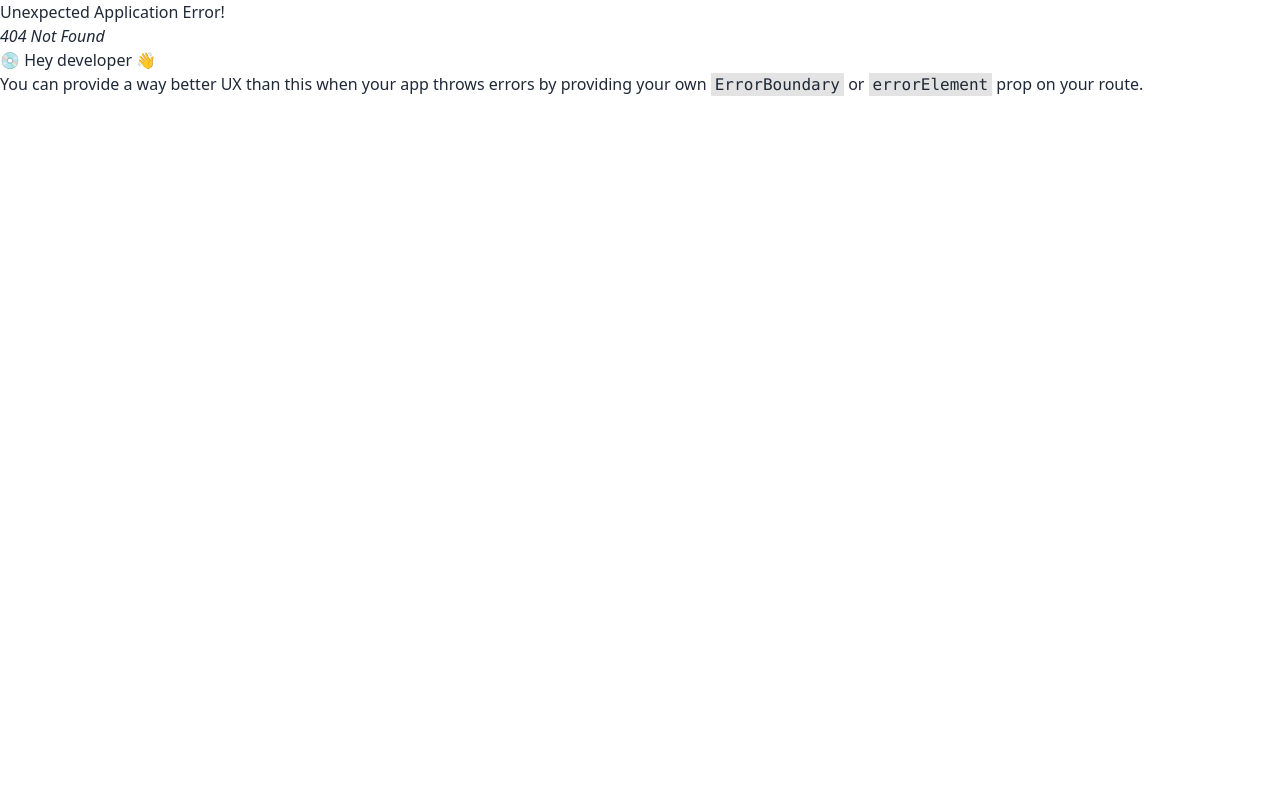
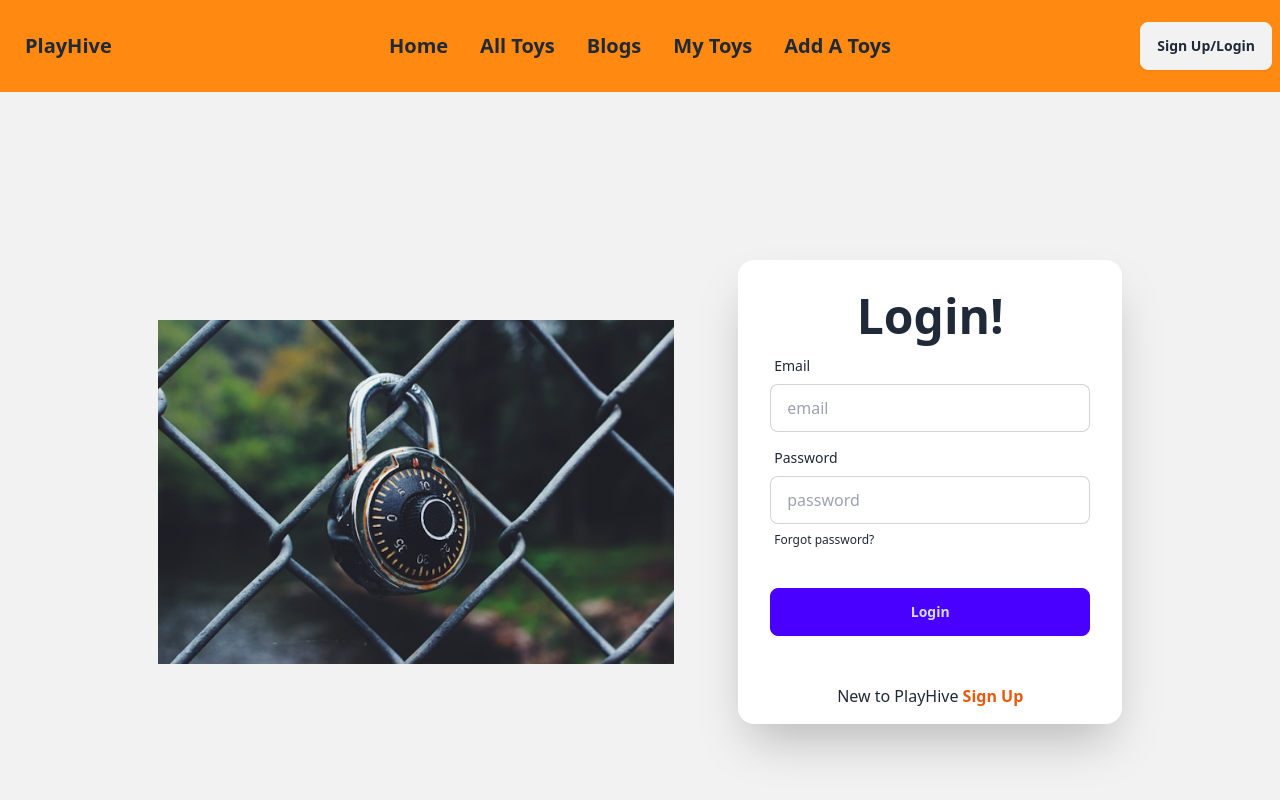
Before and after one commit to FurqanEmam/toy-shop, a React (Vite) app: page /login in a window 1280 px wide. Before the commit this address had no page. Shown: the top 800 px of the page. Built offline with nearby package versions, Linux system fonts and the light colour scheme.

Commit message:
login signup compo added

```diff
--- /dev/null
+++ b/src/pages/Login/Login.jsx
@@ -0,0 +1,69 @@
+import { Link } from "react-router-dom";
+import login from "../../assets/images/login.jpg";
+
+const Login = () => {
+  const handleLogin = (event) => {
+    event.preventDefault();
+    console.log(event);
+  };
+  return (
+    <div>
+      <div>
+        <div className="hero min-h-screen bg-base-200">
+          <div className="hero-content flex-col lg:flex-row">
+            <div className="w-1/2 lg:mr-12">
+              <img src={login} alt="" />
+            </div>
+            <div className="card shrink-0 w-full max-w-sm shadow-2xl bg-base-100">
+              <form onSubmit={handleLogin} className="card-body">
+                <h1 className="text-5xl text-center font-bold">Login!</h1>
+                <div className="form-control">
+                  <label className="label">
+                    <span className="label-text">Email</span>
+                  </label>
+                  <input
+                    type="email"
+                    placeholder="email"
+                    className="input input-bordered"
+                    required
+                  />
+                </div>
+                <div className="form-control">
+                  <label className="label">
+                    <span className="label-text">Password</span>
+                  </label>
+                  <input
+                    type="password"
+                    placeholder="password"
+                    className="input input-bordered"
+                    required
+                  />
+                  <label className="label">
+                    <a href="#" className="label-text-alt link link-hover">
+                      Forgot password?
+                    </a>
+                  </label>
+                </div>
+                <div className="form-control mt-6">
+                  <input
+                    className="btn btn-primary"
+                    type="submit"
+                    value="Login"
+                  />
+                </div>
+              </form>
+              <p className="my-4 text-center">
+                New to PlayHive{" "}
+                <Link to="/signup" className="text-orange-600 font-bold">
+                  Sign Up
+                </Link>
+              </p>
+            </div>
+          </div>
+        </div>
+      </div>
+    </div>
+  );
+};
+
+export default Login;
--- a/src/pages/Shared/NavBar/NavBar.jsx
+++ b/src/pages/Shared/NavBar/NavBar.jsx
@@ -1,3 +1,5 @@
+import { Link } from "react-router-dom";
+
 const NavBar = () => {
   return (
     <div className="max-w-7xl mx-auto">
@@ -25,21 +27,20 @@ const NavBar = () => {
               className="menu menu-sm dropdown-content mt-3 z-[1] p-2 shadow bg-base-100 rounded-box w-52 "
             >
               <li>
-                <a>Item 1</a>
+                <Link to="/">Home</Link>
+              </li>
+
+              <li>
+                <a>All Toys</a>
               </li>
               <li>
-                <a>Parent</a>
-                <ul className="p-2">
-                  <li>
-                    <a>Submenu 1</a>
-                  </li>
-                  <li>
-                    <a>Submenu 2</a>
-                  </li>
-                </ul>
+                <a>Blogs</a>
               </li>
               <li>
-                <a>Item 3</a>
+                <a>My Toys</a>
+              </li>
+              <li>
+                <a>Add A Toys</a>
               </li>
             </ul>
           </div>
@@ -48,7 +49,7 @@ const NavBar = () => {
         <div className="navbar-center hidden lg:flex">
           <ul className="menu menu-horizontal px-1 font-bold text-xl">
             <li>
-              <a>Home</a>
+              <Link to="/">Home</Link>
             </li>
 
             <li>
@@ -67,14 +68,9 @@ const NavBar = () => {
         </div>
 
         <div className="navbar-end">
-          <div className="form-control">
-            <input
-              type="text"
-              placeholder="Search"
-              className=" input input-bordered w-24 md:w-auto"
-            />
-          </div>
-          <a className="btn ms-3  ">Sign Up/Login</a>
+          <Link to="/login" className="btn ms-3  ">
+            Sign Up/Login
+          </Link>
         </div>
       </div>
     </div>
--- /dev/null
+++ b/src/pages/SignUp/SignUp.jsx
@@ -0,0 +1,81 @@
+import { Link } from "react-router-dom";
+import login from "../../assets/images/login.jpg";
+
+const SignUp = () => {
+  const handleSignUp = (event) => {
+    event.preventDefault();
+    console.log(event);
+  };
+  return (
+    <div>
+      <div className="hero min-h-screen bg-base-200">
+        <div className="hero-content flex-col lg:flex-row">
+          <div className="w-1/2 lg:mr-12">
+            <img src={login} alt="" />
+          </div>
+          <div className="card shrink-0 w-full max-w-sm shadow-2xl bg-base-100">
+            <form onSubmit={handleSignUp} className="card-body">
+              <h1 className="text-5xl text-center font-bold">Sign Up!</h1>
+              <div className="form-control">
+                <label className="label">
+                  <span className="label-text">Name</span>
+                </label>
+                <input
+                  name="name"
+                  type="text"
+                  placeholder="name"
+                  className="input input-bordered"
+                  required
+                />
+              </div>
+              <div className="form-control">
+                <label className="label">
+                  <span className="label-text">Email</span>
+                </label>
+                <input
+                  name="email"
+                  type="email"
+                  placeholder="email"
+                  className="input input-bordered"
+                  required
+                />
+              </div>
+              <div className="form-control">
+                <label className="label">
+                  <span className="label-text">ConfirmPassword</span>
+                </label>
+                <input
+                  name="password"
+                  type="password"
+                  placeholder="password"
+                  className="input input-bordered"
+                  required
+                />
+                <label className="label">
+                  <a href="#" className="label-text-alt link link-hover">
+                    password?
+                  </a>
+                </label>
+              </div>
+              <div className="form-control mt-6">
+                <input
+                  className="btn btn-primary"
+                  type="submit"
+                  value="Login"
+                />
+              </div>
+            </form>
+            <p className="my-4 text-center">
+              Already have an account?{" "}
+              <Link to="/login" className="text-orange-600 font-bold">
+                Sign In
+              </Link>
+            </p>
+          </div>
+        </div>
+      </div>
+    </div>
+  );
+};
+
+export default SignUp;
```
Also changed, not shown: src/routes/routes.jsx (+10 -0 lines), src/assets/images/login.jpg (added).
